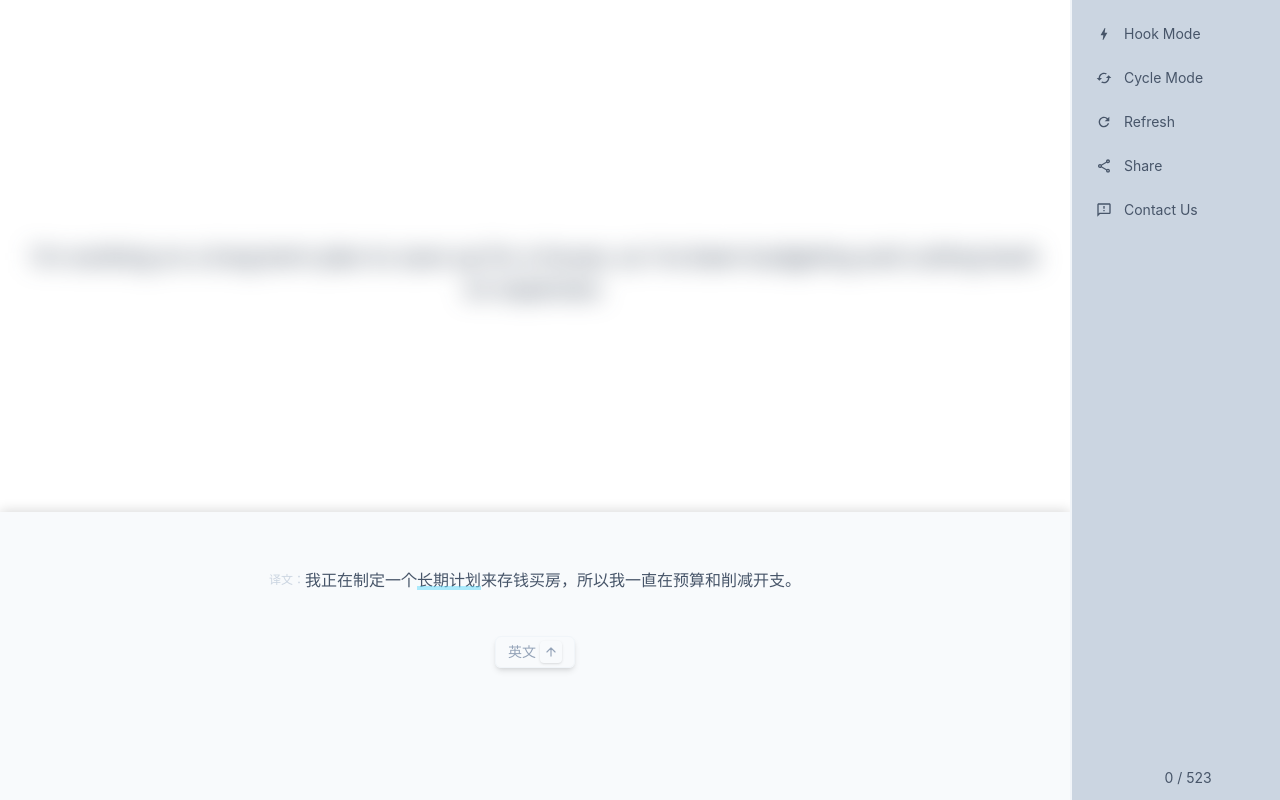
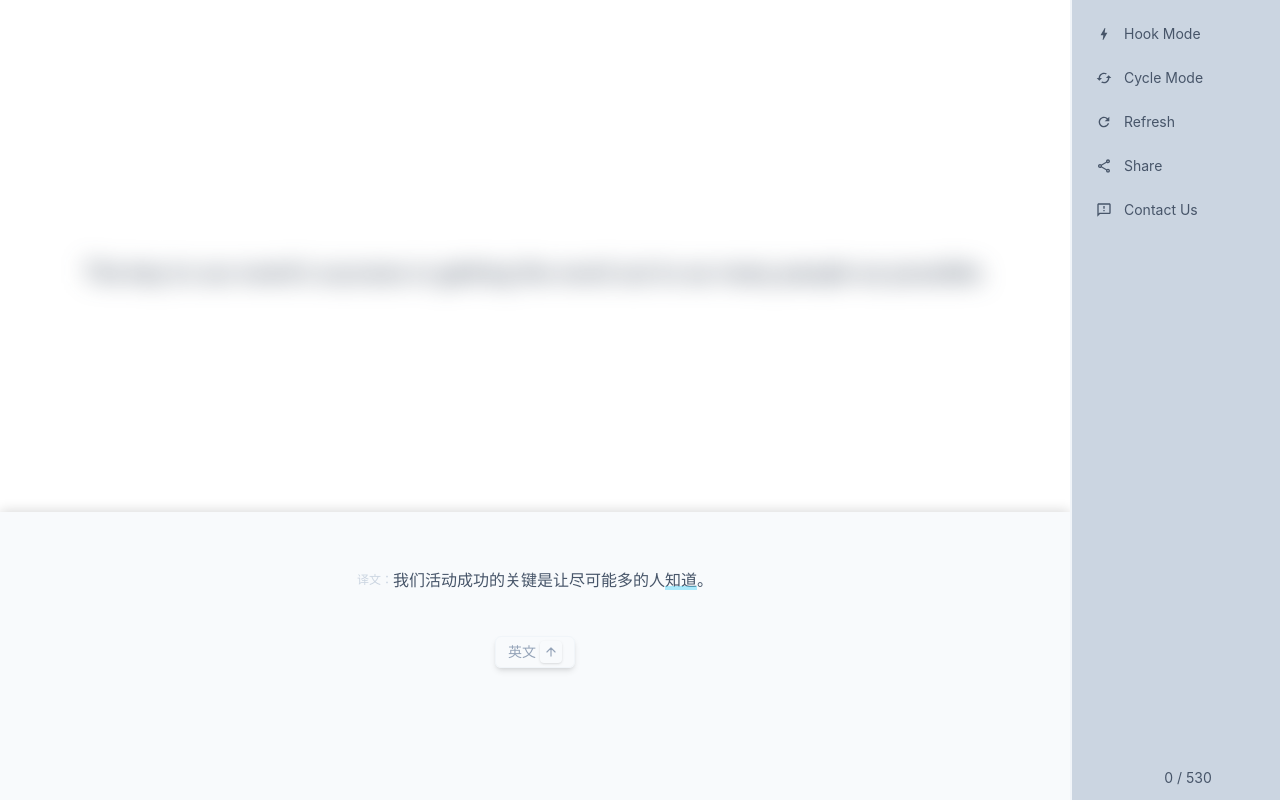
Before and after one commit to StrangeTown/just_recite_web, a React app: page / in a window 1280 px wide. Built offline with nearby package versions, Linux system fonts and the light colour scheme.

Commit message:
update items

```diff
--- a/src/data/2024.ts
+++ b/src/data/2024.ts
@@ -1999,6 +1999,62 @@ const strings: tStringItem[] = [
 			text: "考虑一下",
 		},
 	},
+	{
+		id: "52608437-ab38-4c33-90c3-62666efe6d68",
+		en: "The level of innovation in this new smartphone has never been seen before in the industry.",
+		zh: "这款新智能手机的创新水平在行业中前所未有。",
+		hook: {
+			text: "前所未有",
+		},
+	},
+	{
+		id: "0fa33a10-d353-4067-ba6c-a419b5ea17f3",
+		en: "I discovered this great coffee shop by accident when I got lost on my way to the library.",
+		zh: "我在去图书馆的路上迷路时无意中发现了这家很棒的咖啡店。",
+		hook: {
+			text: "无意中发现",
+		},
+	},
+	{
+		id: "fa71b77b-4c2f-4300-83a9-203c4bf3f68b",
+		en: "I showed them to my friends, and they were all amazed at the quality of the photos.",
+		zh: "我把它们给朋友看，他们都对照片的质量感到惊讶。",
+		hook: {
+			text: "给朋友看",
+		},
+	},
+	{
+		id: "99de1310-616e-4bcb-8857-48c59ad66933",
+		en: "They are often considered the best team in the league, but we're hoping to give them a run for their money this season.",
+		zh: "他们经常被认为是联盟中最好的球队，但我们希望本赛季能给他们制造麻烦。",
+		hook: {
+			text: "被认为是",
+		},
+	},
+	{
+		id: "1f70d710-2b06-4b4c-969d-5e0ee9e62fc5",
+		en: "Some of the most memorable moments of my life have been the spontaneous trips I've taken with friends.",
+		zh: "我生活中一些最难忘的时刻是我和朋友一起进行的那些即兴之旅。",
+		hook: {
+			text: "一些最难忘的时刻",
+		},
+	},
+	{
+		id: "2a83be1c-934a-49df-b78d-bfde796929e6",
+		en: "The ancient ruins are believed to be over a thousand years old, and they're still standing strong.",
+		zh: "古代遗迹被认为有一千多年的历史，但它们仍然屹立不倒。",
+		hook: {
+			text: "被认为有",
+		},
+	},
+	{
+		id: "30b33cc5-022c-465a-810a-b1b19da07d6c",
+		en: "The old oak tree in the park is one of the remaining few that survived the storm last year.",
+		zh: "公园里的那棵老橡树是去年风暴中幸存下来的为数不多的几棵之一。",
+		hook: {
+			text: "幸存下来的",
+		},
+	},
 ];
 
 export default strings;
```
